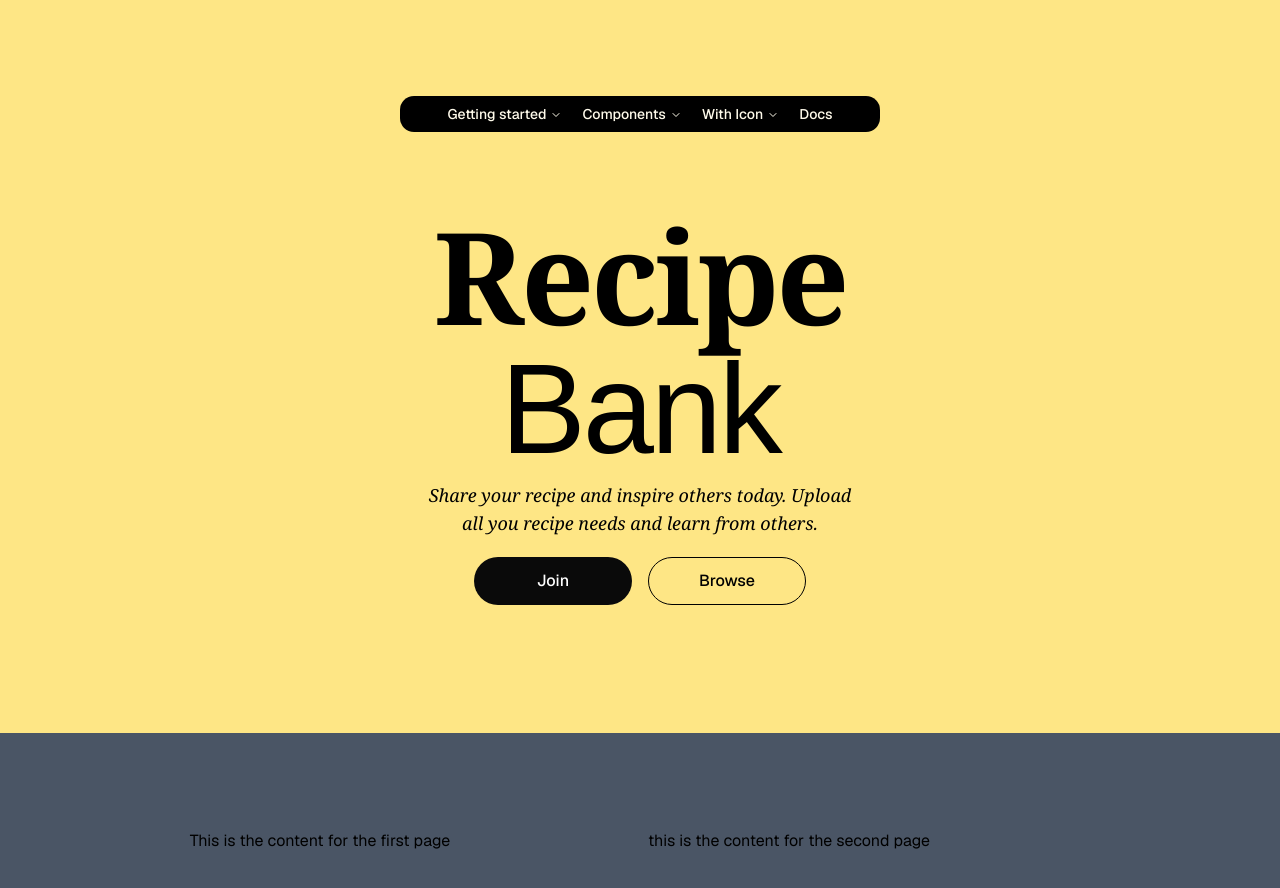
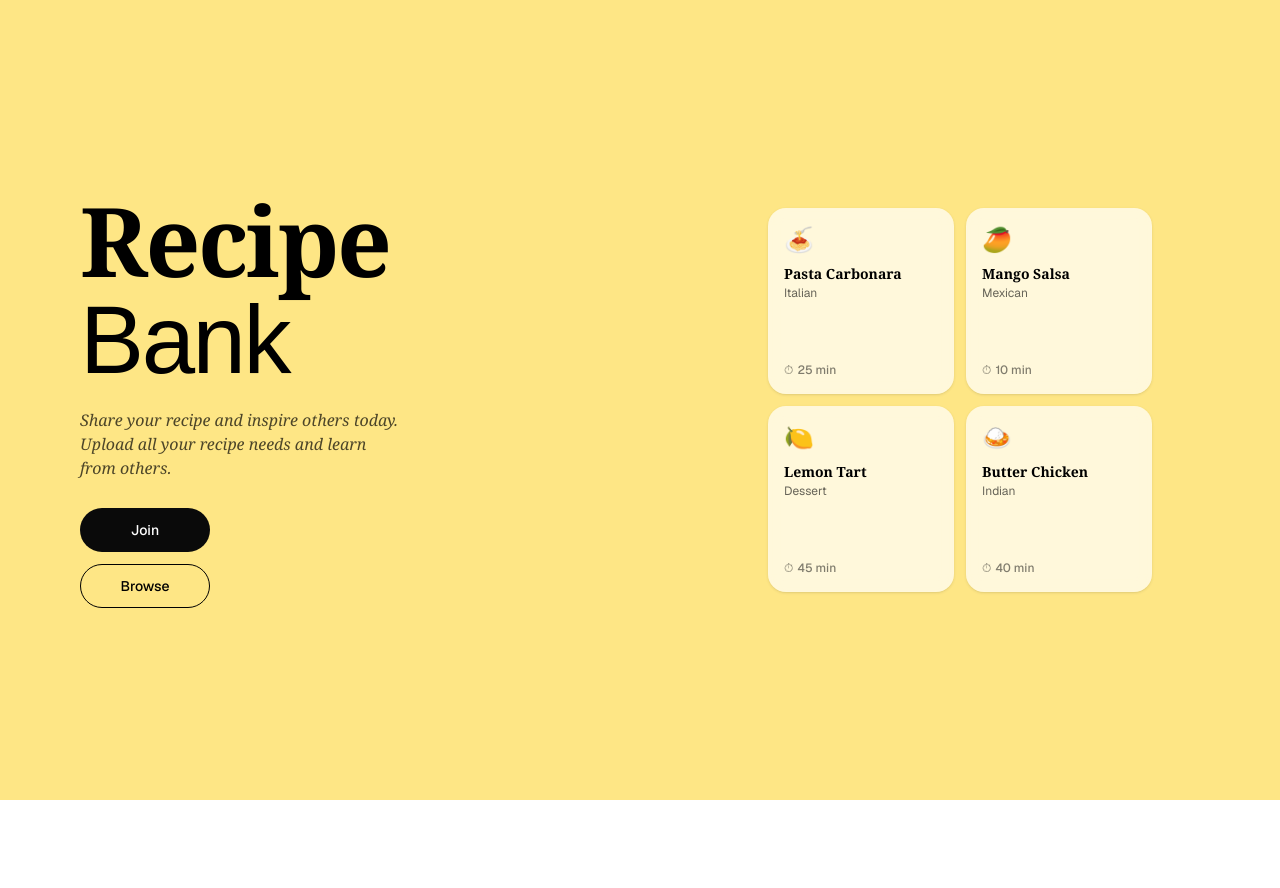
Before and after one commit to Baine-Rene/recipebank, a Next.js app: page / in a window 1280 px wide. Shown: the top 888 px of the page. After the commit the page ends 800 px from the top, so only its background shows below. Built offline with nearby package versions, Linux system fonts and the light colour scheme; a web font is replaced by a local one.

Commit message:
Changes to the user interface pending

```diff
--- a/src/app/layout.js
+++ b/src/app/layout.js
@@ -28,8 +28,7 @@ export default function RootLayout({ children }) {
       lang="en"
       className={`${geistSans.variable} ${geistMono.variable} ${eduFont.variable} h-full antialiased`}
     >
-      <body className="min-h-full flex flex-col bg-amber-200">
-        <Navbar/>
+      <body>
         {children}
       </body>
     </html>
--- a/src/app/page.js
+++ b/src/app/page.js
@@ -4,41 +4,61 @@ import Link from "next/link";
 export default function Home() {
   return (
     <>
-      <div className="flex flex-col items-center justify-center bg-amber-200 text-black">
-        <main className="flex flex-1 w-full max-w-3xl flex-col items-center justify-center pb-32 pt-20 px-16 sm:items-center">
-          <div className="flex flex-col items-center gap-2 text-center sm:items-center">
-            <h1 className="max-w-prose text-8xl lg:text-9xl md:text-7xl sm:text-6xl font-bold font-serif tracking-tight text-black dark:zinc-50">
+      <div className="h-screen w-screen grid grid-cols-2 bg-amber-200 text-black overflow-hidden">
+        {/* LEFT COLUMN — Title & CTA */}
+        <main className="flex flex-col justify-center px-20">
+          <h1 className="text-6xl sm:text-8xl font-bold font-serif tracking-tight text-black leading-none">
             Recipe
             <br />
-              <span className="font-edu font-normal"> Bank</span>
+            <span className="font-edu font-normal">Bank</span>
           </h1>
-            <p className="max-w-md text-lg leading-7 font-serif italic">
-              Share your recipe and inspire others today. Upload all you recipe
+          <p className="max-w-xs text-base leading-6 font-serif italic text-black/70 mt-5">
+            Share your recipe and inspire others today. Upload all your recipe
             needs and learn from others.
           </p>
-          </div>
-          <div className="flex flex-row gap-4 text-base pt-5 font-medium sm:flex-row">
           <a
-              className="flex h-12 w-full items-center justify-center gap-2 rounded-full bg-foreground px-5 text-background transition-colors hover:bg-[#383838] dark:hover:bg-[#ccc] md:w-[158px]"
+            className="flex h-11 w-[130px] items-center justify-center gap-2 rounded-full bg-foreground px-5 text-background text-sm transition-colors hover:bg-[#383838] dark:hover:bg-[#ccc] mt-7 font-medium"
             href=""
             rel="noopener noreferrer"
           >
             Join
           </a>
           <a
-              className="flex h-12 w-full items-center justify-center rounded-full border border-solid border-black px-5 transition-colors hover:border-transparent hover:bg-amber-600 dark:border-white/[.145] dark:border-4 dark:hover:bg-amber-600 md:w-[158px]"
+            className="flex h-11 w-[130px] items-center justify-center rounded-full border border-solid border-black px-5 text-sm transition-colors hover:border-transparent hover:bg-amber-600 dark:border-white/[.145] dark:border-4 dark:hover:bg-amber-600 mt-3 font-medium"
             href=""
             rel="noopener noreferrer"
           >
             Browse
           </a>
+        </main>
+
+        {/* RIGHT COLUMN — 2x2 Recipe Card Grid */}
+        <div className="flex items-center justify-center px-8 py-10">
+          <div className="grid grid-cols-2 gap-3 w-full max-w-sm">
+            {[
+              { title: "Pasta Carbonara", tag: "Italian", time: "25 min", emoji: "🍝" },
+              { title: "Mango Salsa", tag: "Mexican", time: "10 min", emoji: "🥭" },
+              { title: "Lemon Tart", tag: "Dessert", time: "45 min", emoji: "🍋" },
+              { title: "Butter Chicken", tag: "Indian", time: "40 min", emoji: "🍛" },
+            ].map((recipe) => (
+              <div
+                key={recipe.title}
+                className="bg-white/70 backdrop-blur-sm rounded-2xl p-4 flex flex-col gap-2 shadow-sm hover:shadow-md hover:bg-white/90 transition-all cursor-pointer aspect-square"
+              >
+                <div className="text-2xl">{recipe.emoji}</div>
+                <div className="flex-1">
+                  <p className="font-serif font-bold text-sm leading-snug text-black">
+                    {recipe.title}
+                  </p>
+                  <p className="text-xs text-black/60 mt-0.5">{recipe.tag}</p>
                 </div>
-        </main>
-        <div className="flex flex-row bg-gray-600 py-24 w-full items-center gap-2 text-center sm:items-center">
-          <div className="w-1/2">
-          <h2 classname=" text-8xl lg:text-9xl md:text-7xl sm:text-6xl font-bold font-serif tracking-tight text-amber-200 dark:zinc-50">This is the content for the first page</h2>
+                <div className="flex items-center gap-1 text-xs text-black/50 font-medium">
+                  <span>⏱</span>
+                  <span>{recipe.time}</span>
                 </div>
-          <div classname="w-1/2 bg-blue-700"> this is the content for the second page </div>
+              </div>
+            ))}
+          </div>
         </div>
       </div>
     </>
```
Lines whose indentation alone changed are shown as unchanged.
